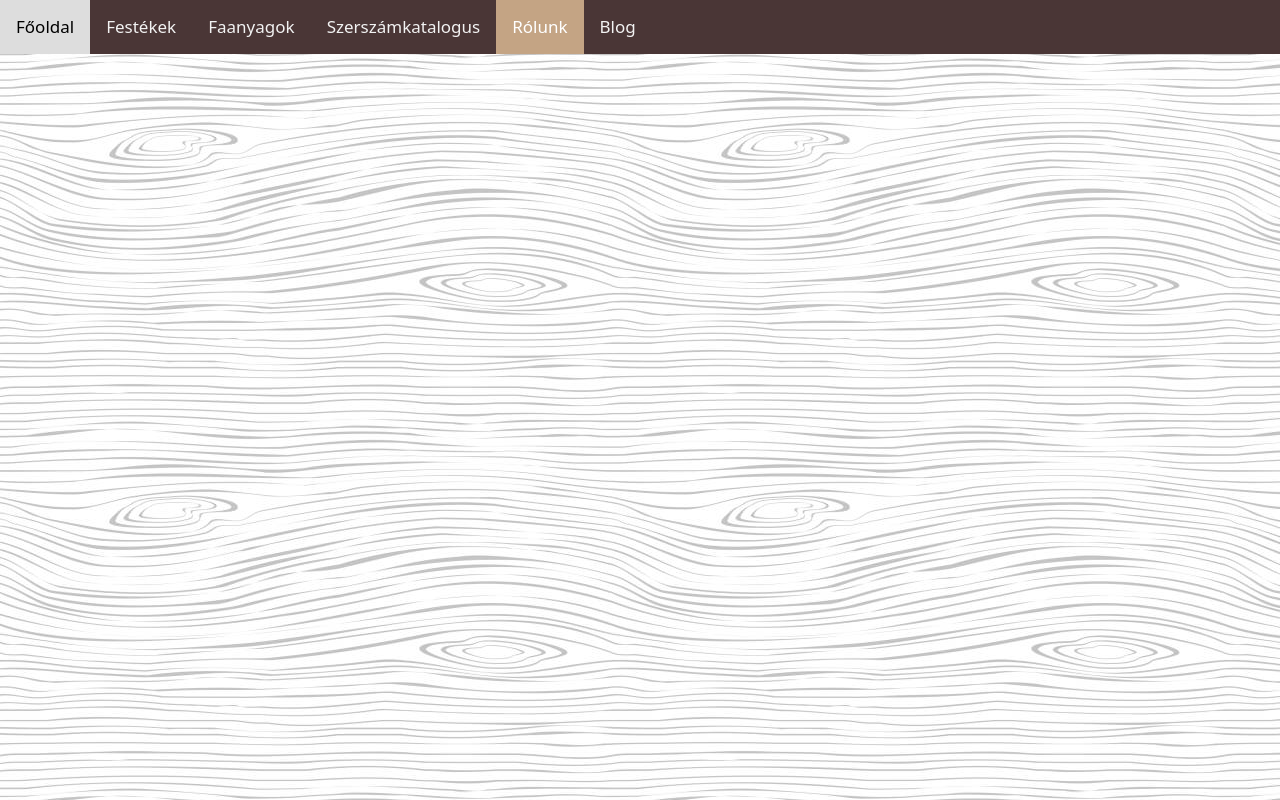
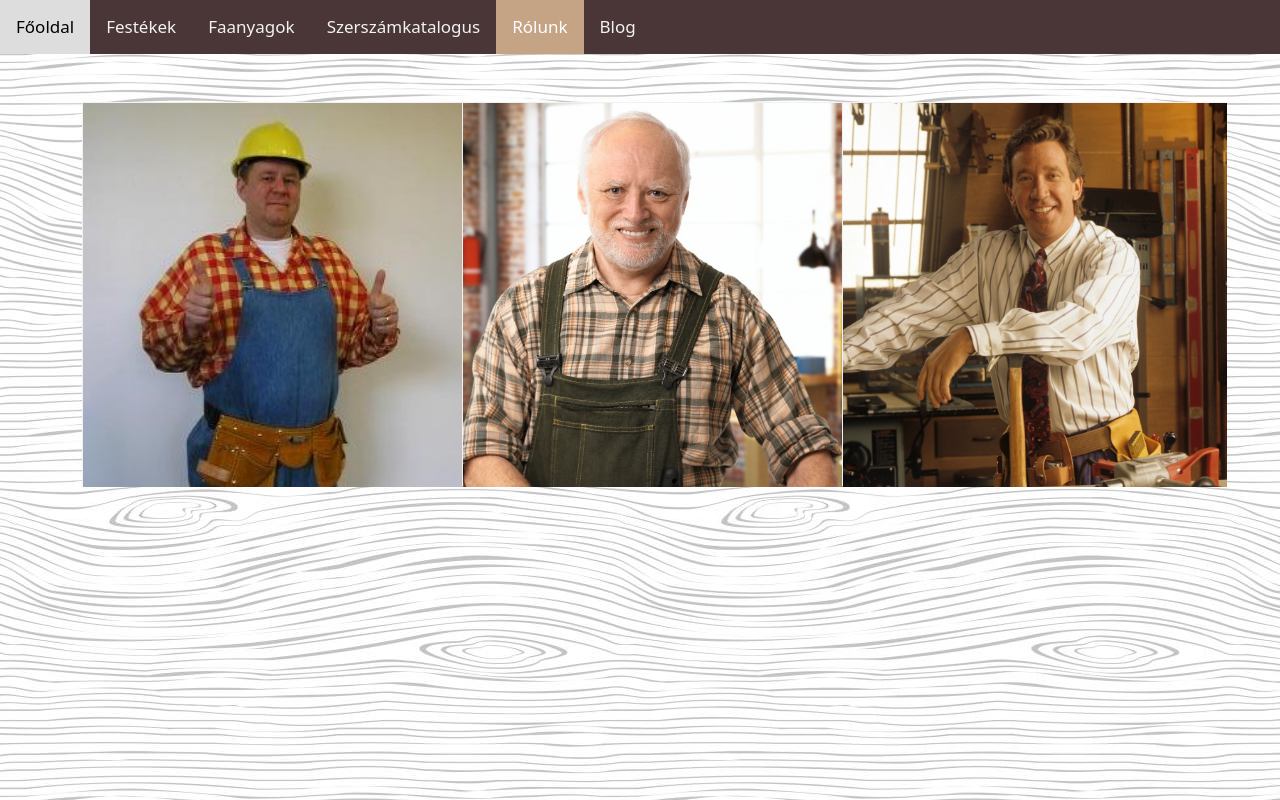
Before and after one commit to nagy-raul/Barkacs_projekt_Raul_Lehel, a plain HTML site: page rolunk.html in a window 1280 px wide. Drawn offline with nearby package versions, Linux system fonts and the light colour scheme; a web font is replaced by a local one.

Commit message:
flip-card

```diff
--- a/css/style.css
+++ b/css/style.css
@@ -165,3 +165,43 @@ ul {
   margin: 0;
   padding: 0;
 }
+
+.flip-card {
+  background-color: transparent;
+  width: 384px;
+  height: 384px;
+  border: 1px solid #f1f1f1;
+  perspective: 1000px;
+}
+
+.flip-card-inner {
+  position: relative;
+  width: 100%;
+  height: 100%;
+  text-align: center;
+  transition: transform 0.8s;
+  transform-style: preserve-3d;
+}
+
+.flip-card:hover .flip-card-inner {
+  transform: rotateY(180deg);
+}
+
+.flip-card-front, .flip-card-back {
+  position: absolute;
+  width: 100%;
+  height: 100%;
+  -webkit-backface-visibility: hidden;
+  backface-visibility: hidden;
+}
+
+.flip-card-front {
+  background-color: #bbb;
+  color: black;
+}
+
+.flip-card-back {
+  background-color: dodgerblue;
+  color: white;
+  transform: rotateY(180deg);
+}
--- a/rolunk.html
+++ b/rolunk.html
@@ -26,7 +26,52 @@
     </header>
 
     <main>
-
+      <div class="container">
+        <div class="row row-cols-sm-1 row-cols-md-2 row-cols-lg-3 mt-5">
+          <div class="col">
+            <div class="flip-card">
+              <div class="flip-card-inner">
+                <div class="flip-card-front">
+                  <img src="./images/bob-the-builder.jpg" alt="bob-the-builder" style="width:384px;height:384px;object-fit: cover">
+                </div>
+                <div class="flip-card-back">
+                  <h1>John Doe</h1>
+                  <p>Architect & Engineer</p>
+                  <p>We love that guy</p>
+                </div>
+              </div>
+            </div>
+          </div>
+          <div class="col">
+            <div class="flip-card">
+              <div class="flip-card-inner">
+                <div class="flip-card-front">
+                  <img src="./images/herold.jpg" alt="herold" style="width:384px;height:384px;object-fit: cover">
+                </div>
+                <div class="flip-card-back">
+                  <h1>John Doe</h1>
+                  <p>Architect & Engineer</p>
+                  <p>We love that guy</p>
+                </div>
+              </div>
+            </div>
+          </div>
+          <div class="col">
+            <div class="flip-card">
+              <div class="flip-card-inner">
+                <div class="flip-card-front">
+                  <img src="./images/Tim-Allen.jpg" alt="Tim-Allen" style="width:384px;height:384px;object-fit: cover">
+                </div>
+                <div class="flip-card-back">
+                  <h1>John Doe</h1>
+                  <p>Architect & Engineer</p>
+                  <p>We love that guy</p>
+                </div>
+              </div>
+            </div>
+          </div>
+        </div>
+      </div>
       </main>
       <script src="./js/app.js"></script>
       <script src="https://cdnjs.cloudflare.com/ajax/libs/bootstrap/5.3.2/js/bootstrap.min.js"></script>
```
